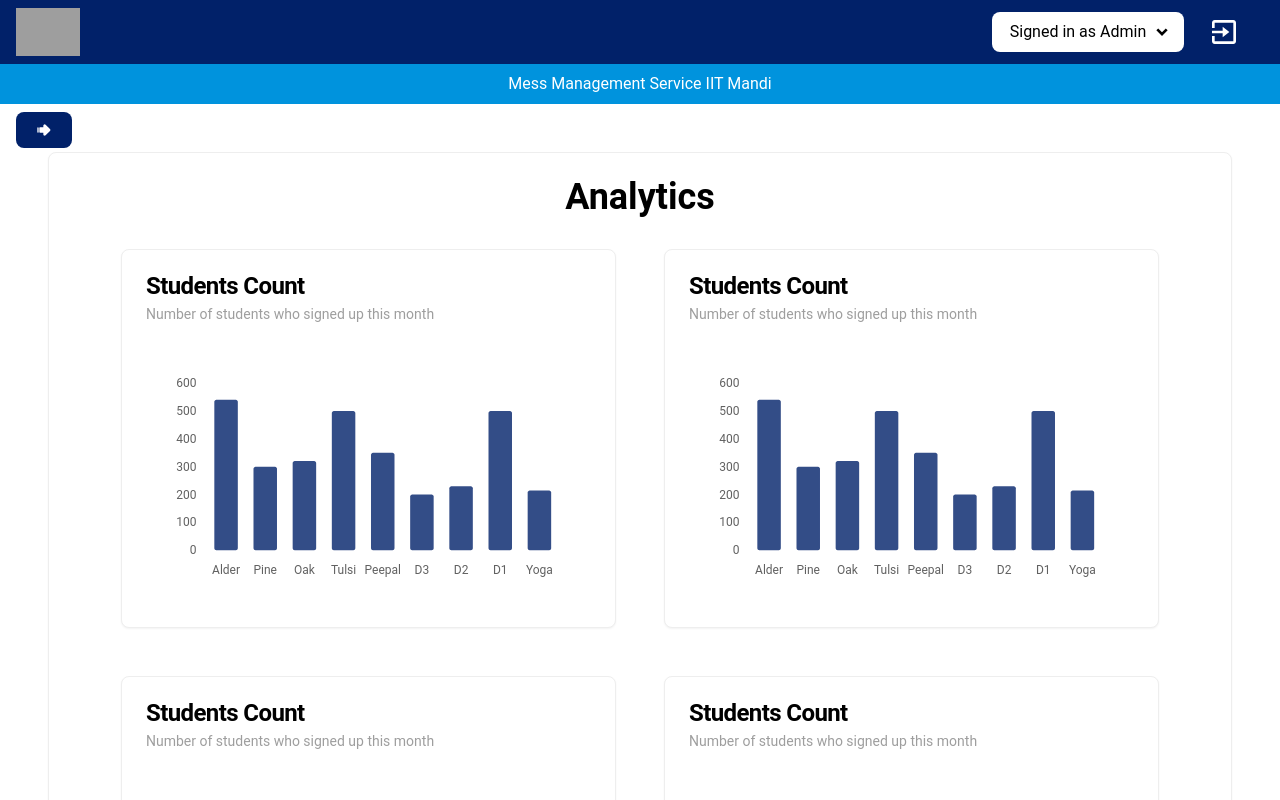
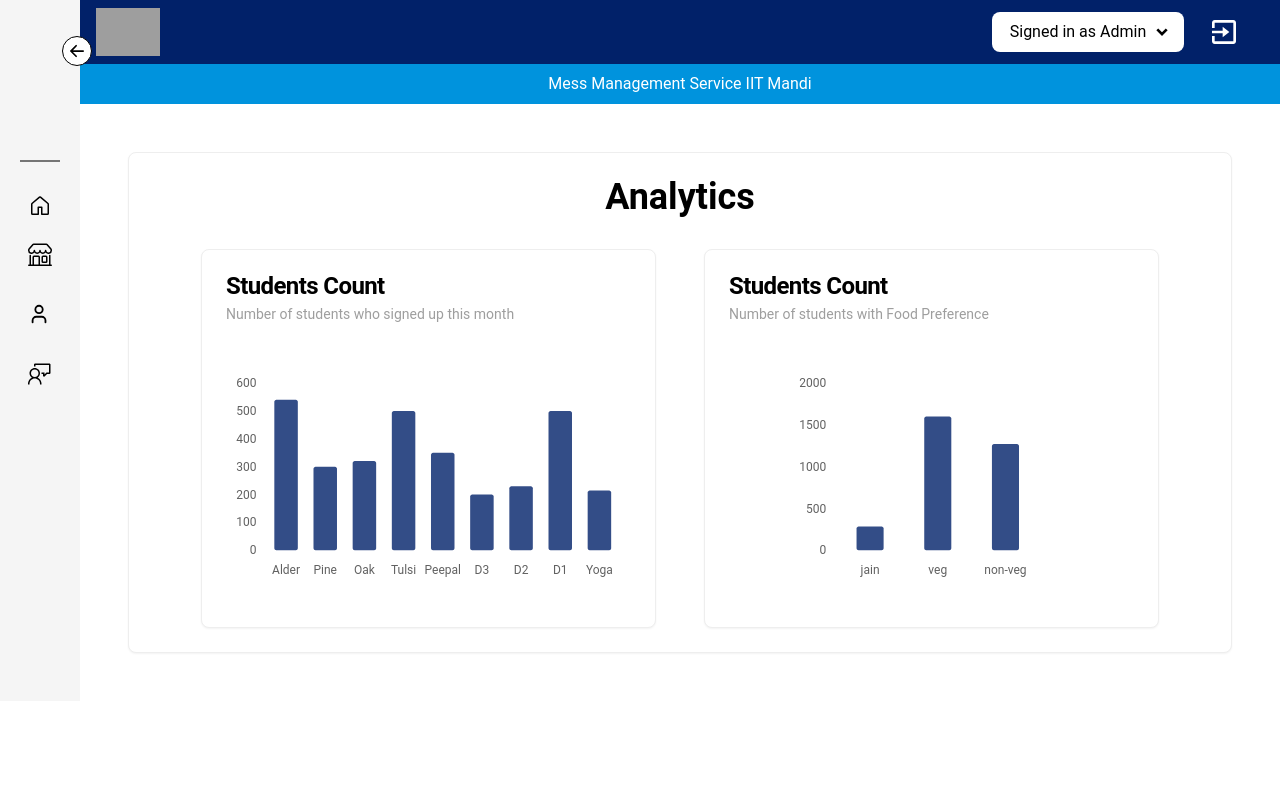
Before and after one commit to Lord-Morpheus/MessManagementApp, a React (Vite) app in the folder Admin/: page / in a window 1280 px wide. Shown: the top 800 px of the page. Built offline with nearby package versions, Linux system fonts and the light colour scheme; grey boxes are pictures that could not be loaded.

Commit message:
Sidebar updated

```diff
--- a/Admin/src/components/HomeCard2.jsx
+++ b/Admin/src/components/HomeCard2.jsx
@@ -1,10 +1,11 @@
+import Chart from "react-apexcharts";
 import {
   Card,
-  CardBody,
+  CardContent,
+  CardDescription,
   CardHeader,
-  Typography,
-} from "@material-tailwind/react";
-import Chart from "react-apexcharts";
+  CardTitle,
+} from "./ui/card";
 
 const chartConfig2 = {
   type: "bar",
@@ -22,13 +23,12 @@ const chartConfig2 = {
       },
     },
     title: {
-      display: true,
-      text: 'Food Preference Distribution in Mess'
+      display: false,
     },
     dataLabels: {
       enabled: false,
     },
-    colors: ["#020617"],
+    colors: ["#012169"],
     plotOptions: {
       bar: {
         columnWidth: "40%",
@@ -91,10 +91,16 @@ const chartConfig2 = {
 
 export default function HomeCard2() {
   return (
-    <Card>
-      <CardBody className="px-2 pb-0">
+    <Card className="max-h-96 h-full">
+      <CardHeader>
+        <CardTitle>Students Count</CardTitle>
+        <CardDescription>
+          Number of students with Food Preference
+        </CardDescription>
+      </CardHeader>
+      <CardContent className="flex items-center justify-center">
         <Chart {...chartConfig2} />
-      </CardBody>
+      </CardContent>
     </Card>
   );
 }
--- a/Admin/src/pages/HomePage.jsx
+++ b/Admin/src/pages/HomePage.jsx
@@ -1,31 +1,39 @@
+import { useState } from "react";
+import Sidebar from "./sidebar";
 import HomeCard1 from "../components/HomeCard1";
 import HomeCard2 from "../components/HomeCard2";
-import MessCard1 from "../components/MessCard";
+import { BsArrowBarLeft, BsArrowLeftShort } from "react-icons/bs";
 import { SidebarDrawer } from "../components/SidebarDrawer";
 import { Card } from "../components/ui/card";
+import { TbArrowBigRightLineFilled } from "react-icons/tb";
 
 import Navbar from "./Navbar";
 
 export default function Home() {
+
+  // const toggleDrawer = () => {
+  //   setDrawerOpen(!drawerOpen);
+  // };
+
   return (
+    <div className="flex">
+      <Sidebar />
       <div className="flex flex-col w-full">
         <div className="row-span-1">
           <Navbar />
         </div>
-      <SidebarDrawer />
-      <Card className="flex flex-col p-2 m-12 md:p-2">
+        <Card className="flex flex-shrink flex-col p-2 m-12 md:p-2">
           <div>
             <h1 className="text-4xl font-bold text-center m-4">Analytics</h1>
           </div>
           <main className="flex flex-1 flex-col gap-4 p-4 mx-12 md:gap-4 md:p-4">
             <div className="grid gap-12 md:grid-cols-2">
               <HomeCard1 />
-            <HomeCard1 />
-            <HomeCard1 />
-            <HomeCard1 />
+              <HomeCard2 />
             </div>
           </main>
         </Card>
       </div>
+    </div>
   );
 }
--- a/Admin/src/pages/MessDetail.jsx
+++ b/Admin/src/pages/MessDetail.jsx
@@ -1,15 +1,18 @@
 import React from "react";
 import MessCard1 from "../components/MessCard";
 import Navbar from "./Navbar";
+import Sidebar from "./sidebar";
 import { SidebarDrawer } from "../components/SidebarDrawer";
 
 export default function Mess() {
   return (
-    <div className="grid grid-rows-10 relative w-full min-h-full bg-white">
-      <div className="row-span-1">
-        <Navbar />
-      </div>
-      <SidebarDrawer />
+    <div className="flex">
+      <Sidebar />
+      <div className="flex flex-col w-full">
+        <div className="row-span-1">
+          <Navbar />
+        </div>
+
       <div className="row-span-9 min-h-screen flex flex-col justify-center items-center gap-3 bg-white">
         <div className="flex flex-col justify-start items-center bg-white min-h-[95%] w-[90%] rounded-xl shadow-[0_35px_60px_-15px_rgba(0,0,0,0.3)]">
           <div className="flex flex-col justify-start items-center w-[95%] border border-black bg-[#E5E1DA] mt-6 rounded">
@@ -26,5 +29,6 @@ export default function Mess() {
         </div>
       </div>
     </div>
+    </div>
   );
 }
--- a/Admin/src/pages/sidebar.jsx
+++ b/Admin/src/pages/sidebar.jsx
@@ -1,76 +1,62 @@
 /* eslint-disable react/prop-types */
+import { useState } from "react";
 import { Link, Outlet } from "react-router-dom";
 import { GoHome } from "react-icons/go";
 import { BsShop } from "react-icons/bs";
 import { LuUser } from "react-icons/lu";
 import { VscFeedback } from "react-icons/vsc";
+import { BsArrowBarLeft, BsArrowLeftShort } from "react-icons/bs";
 
 export default function Sidebar(props) {
+  const [Open, setOpen] = useState(false);
   return (
     <>
-      <div className="flex flex-col items-center h-full w-full bg-gray-100 min-h-lvh ">
-        <div className="mb-6 py-6 flex flex-wrap items-center border-b-2 border-gray-600 border-solid">
+      <div className={`flex flex-col bg-gray-100 p-5 pt-8 min-h-full duration-300 ${
+          Open ? "w-72" : "w-20"
+        } duration-300 relative`}>
+      <BsArrowLeftShort
+          className={`bg-white text-black text-3xl rounded-full absolute -right-3 top-9 border border-black cursor-pointer ${
+            !open && "rotate-180"
+          }`}
+          onClick={() => setOpen(!Open)}
+        />
+        <div className={`mb-6 py-6 flex items-center border-b-2 border-gray-600 border-solid ${!Open}`}>
           <Avatar name={props.username} size={20} textSize={"3xl"} />
-          <p className="ml-4 font-bold text-xl text-center">
+          <p className={`ml-4 font-bold text-xl text-center ${!Open && "scale-0"}`}>
             Welcome
             <br />
             {props.username || "Admin "}!
           </p>
         </div>
         <div className="flex flex-col justify-center items-start">
-          {/* <div className="flex items-center justify-end border mb-6 border-gray-500 rounded-md">
-              <input
-                className="w-full h-9 rounded text-center "
-                type="search"
-                name="search"
-                id="search"
-                placeholder="Search"
-              />
-              <button type="submit" className=" border-l-2 border-gray-600">
-                <svg
-                  xmlns="http://www.w3.org/2000/svg"
-                  fill="none"
-                  viewBox="0 0 24 24"
-                  strokeWidth="1.5"
-                  stroke="currentColor"
-                  className="w-6 h-6 mx-2"
-                >
-                  <path
-                    strokeLinecap="round"
-                    strokeLinejoin="round"
-                    d="m21 21-5.197-5.197m0 0A7.5 7.5 0 1 0 5.196 5.196a7.5 7.5 0 0 0 10.607 10.607Z"
-                  />
-                </svg>
-              </button>
-            </div> */}
-          <nav className="grid items-start px-4 text-sm font-medium">
+          <nav className={`grid items-start text-sm font-medium ${!Open ? "px-2":"px-4"}`}>
             <Link
-              className="flex items-center gap-3 rounded-lg px-3 py-2 mb-2 text-base text-black transition-all  dark:text-gray-400 hover:bg-[#012169] hover:text-white"
+              className={`flex items-center gap-3 rounded-lg py-2 mb-2 text-base text-black transition-all  dark:text-gray-400   ${!Open ? "hover:text-[#012169]" : "px-3 hover:bg-[#012169] hover:text-white"}`}
               to={"/home"}
             >
               <GoHome className="h-6 w-6" />
-              Home
+              <span className={`${!Open&& "scale-0"}`}>Home</span>
             </Link>
             <Link
-              className="flex items-center gap-3 rounded-lg px-3 py-2 mb-2 text-base text-black transition-all  dark:text-gray-400 hover:bg-[#012169] hover:text-white"
+              className={`flex items-center gap-3 rounded-lg py-2 mb-2 text-base text-black transition-all  dark:text-gray-400 ${!Open ? "hover:text-[#012169]" : "px-3 hover:bg-[#012169] hover:text-white"}`}
               to={"/mess"}
             >
               <BsShop className="h-6 w-6" />
-              Mess Details
+              <span className={`${!Open&& "scale-0"}`}>Mess Details</span>
             </Link>
             <Link
-              className="flex items-center gap-3 rounded-lg px-3 py-2 mb-2 text-base text-black transition-all  dark:text-gray-400 hover:bg-[#012169] hover:text-white"
+              className={`flex items-center gap-3 rounded-lg py-2 mb-2 text-base text-black transition-all  dark:text-gray-400 ${!Open ? "hover:text-[#012169]" : "px-3 hover:bg-[#012169] hover:text-white"}`}
               to={"/student"}
             >
-              <LuUser className="h-6 w-6" />
-              Registration Details
+              <LuUser className="h-8 w-8" />
+              <span className={`${!Open&& "scale-0"}`}>Registration Details</span>
             </Link>
             <Link
-              className="flex items-center gap-3 rounded-lg px-3 py-2 mb-2 text-base text-black transition-all  dark:text-gray-400 hover:bg-[#012169] hover:text-white"
+              className={`flex items-center gap-3 rounded-lg py-2 mb-2 text-base text-black transition-all  dark:text-gray-400 ${!Open ? "hover:text-[#012169]" : "px-3 hover:bg-[#012169] hover:text-white"}`}
               to={"/viewFeedback"}
             >
               <VscFeedback className="h-6 w-6" />
-              Feedbacks
+              <span className={`${!Open&& "scale-0"}`}>Feedback</span>
             </Link>
           </nav>
         </div>
--- a/Admin/src/pages/viewFeedback.jsx
+++ b/Admin/src/pages/viewFeedback.jsx
@@ -1,14 +1,17 @@
 import React from "react";
 import Sidebar from "./sidebar";
+import Navbar from "./Navbar";
 import Eating1 from "../images/eatingImg1.svg";
 import Eating2 from "../images/eatingImg2.svg";
 
 export default function Home() {
   return (
-    <div className="grid grid-cols-10 relative bg-peachette">
-      <aside className="self-start col-span-2">
-        <Sidebar />
-      </aside>
+    <div className="flex">
+      <Sidebar />
+      <div className="flex flex-col w-full">
+        <div className="row-span-1">
+          <Navbar />
+        </div>
       <div className="col-span-8 h-screen flex justify-center items-center bg-aliceblue">
         <div className="bg-white h-[95%] w-[90%] rounded-3xl shadow-[0_35px_60px_-15px_rgba(0,0,0,0.3)]">
           <div className="flex justify-center bg-darkPeach rounded-3xl">
@@ -31,5 +34,6 @@ export default function Home() {
         </div>
       </div>
     </div>
+    </div>
   );
 }
```
Lines whose indentation alone changed are shown as unchanged.
